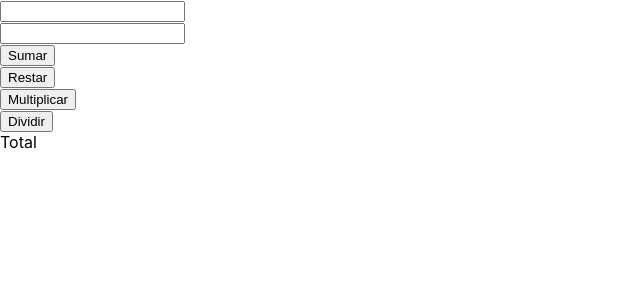
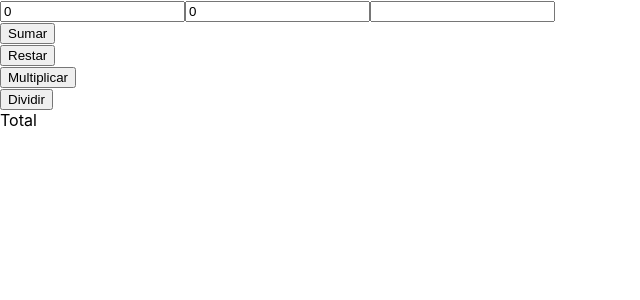
Before and after one commit to claudiaramiz/OperacionesReact, a React (Create React App) app: page / in a window 1280 px wide. Shown: the top 300 px of the page, without its empty margins (0-640 px from the left). Built offline with nearby package versions, Linux system fonts and the light colour scheme.

Commit message:
Feat: Add function addition

```diff
--- a/src/App.jsx
+++ b/src/App.jsx
@@ -4,16 +4,27 @@ import "./App.css";
 
 function App() {
 
+  const [number, setNumber] = useState({one: 0, two: 0})
+  const [suma, setSuma] = useState()
+
+
+  const handleInput = (event) => {
+    const { name, value } = event.target
+    setNumber({...number, [name]: value})
+  }
+
   return (
     <div className="row">
       <div className="col-4">
-      <input type="number" name="numberOne"></input>
+      <input className="input" onChange={handleInput} name="one" value={number.one} placeholder="Ingesa un numero"/>
+      <input className="input" onChange={handleInput} name="two" value={number.two} placeholder="Ingesa un numero"/>
+      <input value={suma}/>
       </div>
       <div className="col-4">
-      <input type="number" name="numberTwo"></input>
-      </div>
-      <div className="col-4">
-      <button name="btnSumar" >Sumar</button>
+      <button name="btnSumar" onClick={()=>{
+        const { one, two } = number
+        setSuma(Number(one) + Number(two))
+      }}>Sumar</button>
       </div>
       <div className="col-4">
       <button name="btnRestar">Restar</button>
```
Also changed, not shown: src/index.html (+0 -8 lines).
